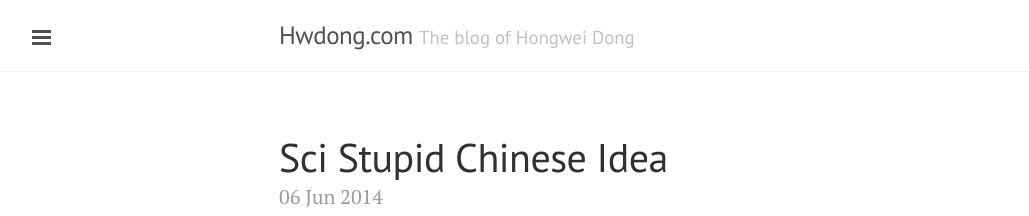
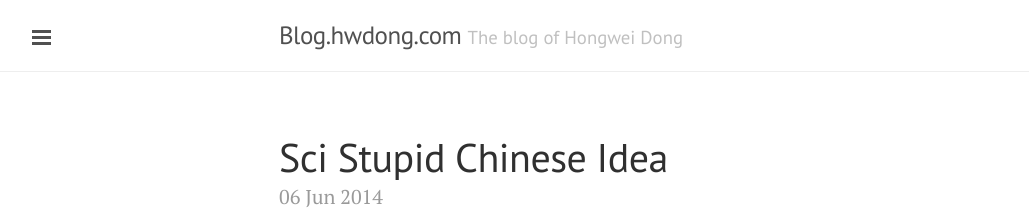
Before and after one commit to hwdong/hwdong-old.github.io, a Jekyll site: the page built from index.html, in a window 1280 px wide and 900 px high. Shown: the top 216 px of the window, without its empty margins (1-1030 px from the left). Built offline with Jekyll 4.4.1, drawn with Linux system fonts in a browser that asks for light colours; Markdown is read by kramdown in place of the engine named in the settings; the list of posts is cut into pages by our own code.

Commit message:
Updated _config.yml

```diff
--- a/_config.yml
+++ b/_config.yml
@@ -6,7 +6,7 @@ pygments:         true
 permalink:        pretty
 
 # Setup
-title:            Hwdong.com
+title:            Blog.hwdong.com
 tagline:          'The blog of Hongwei Dong'
 description:      'A reserved <a href="http://hwdong.com" target="_blank">hwdong.com</a> The blog is based on the theme <a href = "http://lanyon.getpoole.com">lanyon </a>.Contacted me by <a href="http://hwdong.com" target="_blank">hwdong.com</a>.'
 url:              http://hwdong.com
```
